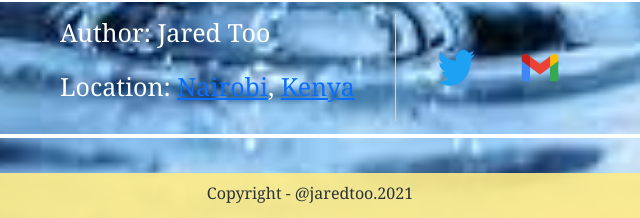
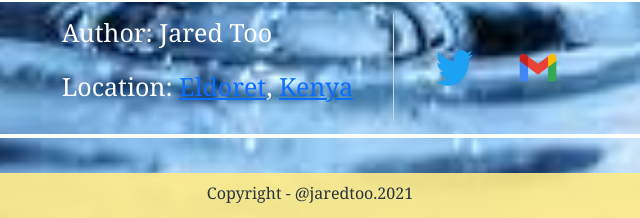
Before and after one commit to Jaredtoo/restaurant, a plain HTML site: page review.html in a window 1280 px wide. Shown: the part 579-797 px from the top of the page, 330-970 px from the left. Drawn offline with nearby package versions, Linux system fonts and the light colour scheme.

Commit message:
Initial commit

```diff
--- a/review.html
+++ b/review.html
@@ -57,7 +57,7 @@
             <div class="details">
                 <p>Author: Jared Too</p>
                 <p>Location: <a
-                        href="https://www.google.com/maps/place/Nairobi/@-1.2824307,36.8196962,15.59z/data=!4m5!3m4!1s0x182f1172d84d49a7:0xf7cf0254b297924c!8m2!3d-1.2920659!4d36.8219462">Nairobi</a>,
+                        href="https://www.googleadservices.com/pagead/aclk?sa=L&ai=DChcSEwjW0bPL-Mr4AhWG4ncKHYMDC-sYABAAGgJlZg&ae=2&ohost=www.google.com&cid=CAESaeD2jt6JLwmJZYiL93cYBIHTKzk9MhpZ5x0NiYf6lpq7X-aTeD295a_u_wtGRUXRUhFiAqgacEZ6Iu4749TYdCe-YGNlVBPvBeMd5LgM_GN_uoNwz1uT0xQ5goaeHIAwcSoYdVQxxodwdA&sig=AOD64_2GoSF-5A5KW9yDvgJyfh2QuSfDCA&q&adurl&ved=2ahUKEwiws6vL-Mr4AhUzhP0HHfaGDPMQ0Qx6BAgDEAE">Eldoret</a>,
                     <a
                         href="https://www.google.com/maps/place/Kenya/@0.1599406,35.6643333,7z/data=!3m1!4b1!4m5!3m4!1s0x182780d08350900f:0x403b0eb0a1976dd9!8m2!3d-0.023559!4d37.906193">Kenya</a>
                 </p>
```
